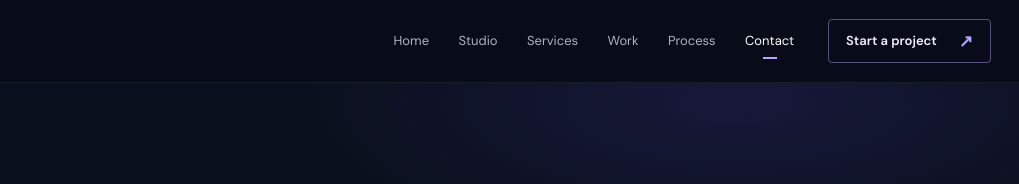
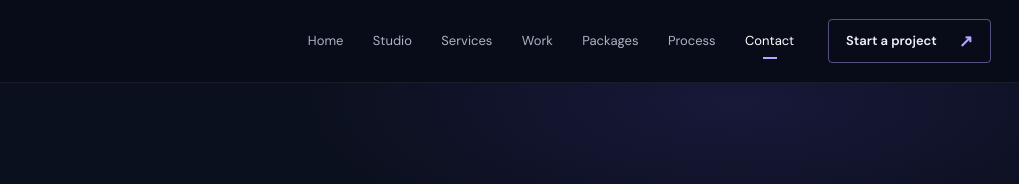
Before and after one commit to chwaleed170/qyberly-studio-website, a plain HTML site: page contact.html in a window 1280 px wide. Shown: the top 184 px of the page, 261-1280 px from the left. Drawn offline with Linux system fonts and the light colour scheme.

Commit message:
Add Packages navigation across QYBERLY pages

```diff
--- a/contact.html
+++ b/contact.html
@@ -26,7 +26,7 @@
   <div class="nav-frame">
     <a class="brand-lockup" href="index.html" aria-label="QYBERLY home"><img src="assets/brand/qyberly-logo.svg" alt="QYBERLY Creative Technology Studio"></a>
     <button class="nav-toggle" type="button" aria-expanded="false" aria-controls="primary-nav" aria-label="Open navigation"><span></span><span></span></button>
-    <nav class="primary-nav" id="primary-nav" aria-label="Primary navigation"><a href="index.html">Home</a><a href="about.html">Studio</a><a href="services.html">Services</a><a href="portfolio.html">Work</a><a href="process.html">Process</a><a href="contact.html" aria-current="page">Contact</a></nav>
+    <nav class="primary-nav" id="primary-nav" aria-label="Primary navigation"><a href="index.html">Home</a><a href="about.html">Studio</a><a href="services.html">Services</a><a href="portfolio.html">Work</a><a href="packages.html">Packages</a><a href="process.html">Process</a><a href="contact.html" aria-current="page">Contact</a></nav>
     <a class="nav-cta" href="contact.html">Start a project <span aria-hidden="true">↗</span></a>
   </div>
 </header>
```
